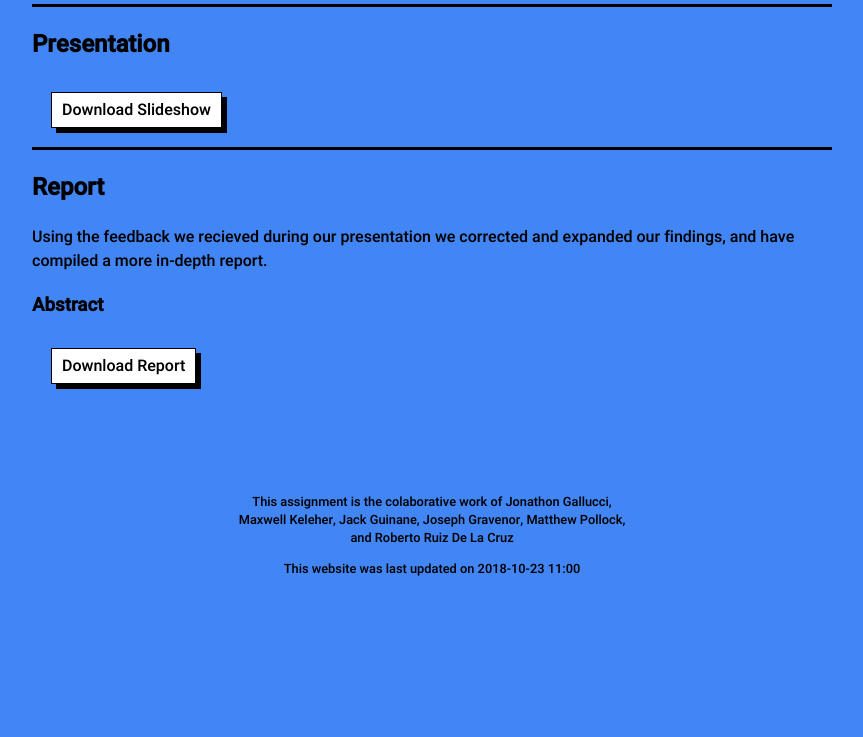
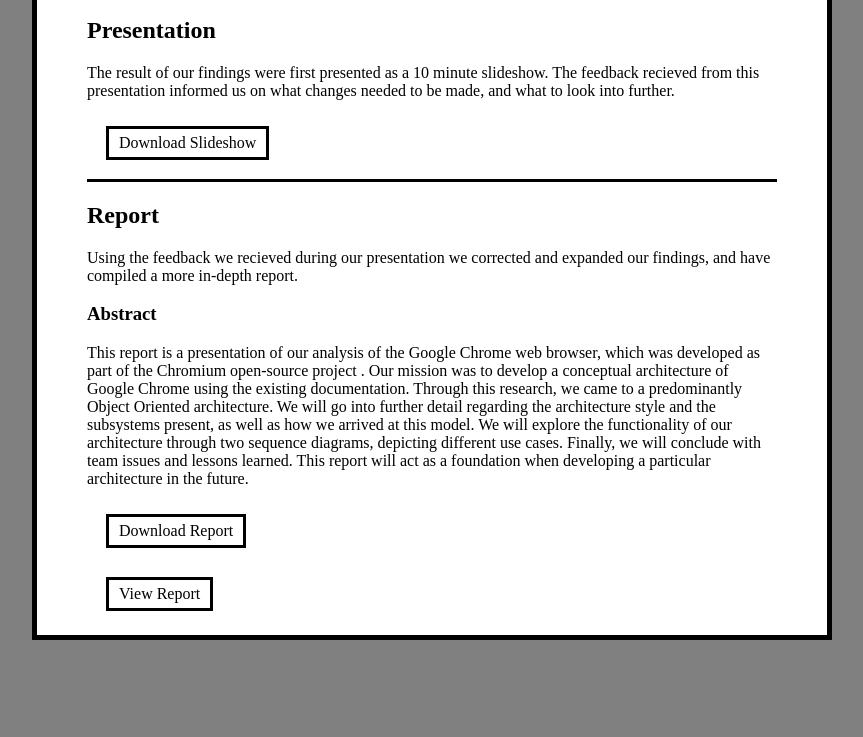
Before and after one commit to qjack001/CISC-322-Assignment-2, a plain HTML site: page index.html in a window 1280 px wide. Shown: the part 191-928 px from the top of the page, without its empty margins (208-1071 px from the left). Before the commit the page ends 832 px from the top, so only its background shows below. Drawn offline with Linux system fonts and the light colour scheme.

Commit message:
Moved towards a more brutalist style

```diff
--- a/index.html
+++ b/index.html
@@ -14,30 +14,32 @@
 <!--        <link id="favicon" rel="shortcut icon" type="image/png" href="./assets/LowerCaseGFavicon.png">-->
     </head>
 
+
     <body>
+        <div id="full-box">
             <div id="title">
-            <h1>Concrete<br>Architecture</h1>
+                <h1>Conceptual<br>Architecture</h1>
             </div>
 
             <hr>
             <h2>Presentation</h2>
-<!--        Add blurb about presentation-->
-        <p></p>
+            <p>The result of our findings were first presented as a 10 minute slideshow. The feedback recieved from this presentation informed us on what changes needed to be made, and what to look into further.</p>
             <ul>
-<!--            Add link to slides from assignment 2-->
-            <li><div class="download"><a href="">Download Slideshow</a></div></li>
+                <li><div class="download"><a href="https://github.com/maxkele/CISC-322-Assignment-1-Presentation/raw/master/assets/CISC322_A1_Presentation.pdf">Download Slideshow</a></div></li>
             </ul>
 
             <hr>
             <h2>Report</h2>
             <p>Using the feedback we recieved during our presentation we corrected and expanded our findings, and have compiled a more in-depth report.</p>
-<!--        Add abstract from second report-->
             <h3>Abstract</h3>
-        <p></p>
+            <p>This report is a presentation of our analysis of the Google Chrome web browser, which was developed as part of the Chromium open-source project . Our mission was to develop a conceptual architecture of Google Chrome using the existing documentation. Through this research, we came to a predominantly Object Oriented architecture. We will go into further detail regarding the architecture style and the subsystems present, as well as how we arrived at this model. We will explore the functionality of our architecture through two sequence diagrams, depicting different use cases. Finally, we will conclude with team issues and lessons learned. This report will act as a foundation when developing a particular architecture in the future.</p>
             <ul>
-<!--            Add link to second report-->
-            <li><div class="download"><a href="">Download Report</a></div></li>
+                <li><div class="download"><a href="https://github.com/maxkele/CISC-322-Assignment-1-Presentation/raw/master/assets/CISC322_A1_Report.pdf">Download Report</a></div></li>
             </ul>
+             <ul>
+                <li><div class="download"><a href="./report/report.html">View Report</a></div></li>
+            </ul>
+        </div>
 
         <footer>
             <p>This assignment is the colaborative work of Jonathon Gallucci, Maxwell Keleher, Jack Guinane, Joseph Gravenor, Matthew Pollock, and Roberto Ruiz De La Cruz</p>
--- a/style.css
+++ b/style.css
@@ -1,21 +1,28 @@
 @font-face
 {
-    font-family: "Heebo Black";
-    src: url("./assets/fonts/Heebo-Black.ttf");
+    font-family: "Playfair Black";
+    src: url("./assets/fonts/PlayfairDisplay-Black.ttf");
 }
 
 @font-face
 {
-    font-family: "Heebo Medium";
-    src: url("./assets/fonts/Heebo-Medium.ttf");
+    font-family: "Playfair Regular";
+    src: url("./assets/fonts/PlayfairDisplay-Regukar.ttf");
+}
+
+#full-box {
+    border: 5px solid black;
+    padding: 5px 50px 5px;
+    background: white;
+
 }
 
 html
 {
-    font-family: "Heebo Medium";
     padding: 50px;
     margin: 0px;
-    background: #4285F4;
+    color: black;
+    background: grey;
 }
 
 body
@@ -27,7 +34,7 @@ body
 a
 {
     text-decoration: none;
-    color: black;
+    color: inherit;
     font-family: inherit;
 }
 
@@ -41,17 +48,18 @@ ul
 {
     padding: 5px 10px;
     background: #ffffff;
-    box-shadow: 5px 5px black;
+    color: black;
     display: inline-block;
     margin: 4px;
-    border: 1px solid black;
-    transition: all ease 0.1s;
+    border: 3px solid black;
 }
 
 .download:hover
 {
-    margin: 0px 8px 8px 0px;
-    box-shadow: 9px 9px black;
+    color: white;
+    border: 3px solid white;
+    background: black;
+
 }
 
 li
@@ -63,17 +71,15 @@ li
 h1
 {
     font-size: 2rem;
-    font-family: "Heebo Black";
     text-transform: uppercase;
     letter-spacing: 0.1rem;
     display: inline-block;
-    color: white;
 
 }
 
 p
 {
-    font-family: "Heebo Medium", sans-serif;
+    font-family: serif;
     text-emphasis: true;
 }
 
@@ -92,6 +98,7 @@ footer
     max-width: 400px;
     margin: auto;
     margin-top: 100px;
+    color: black;
 }
 
 @media only screen and (max-width: 550px)
```
Also changed, not shown: assets/fonts/Heebo-Black.ttf (deleted), assets/fonts/Heebo-Medium.ttf (deleted), assets/fonts/OFL.txt (added). Lines whose indentation alone changed are shown as unchanged.
